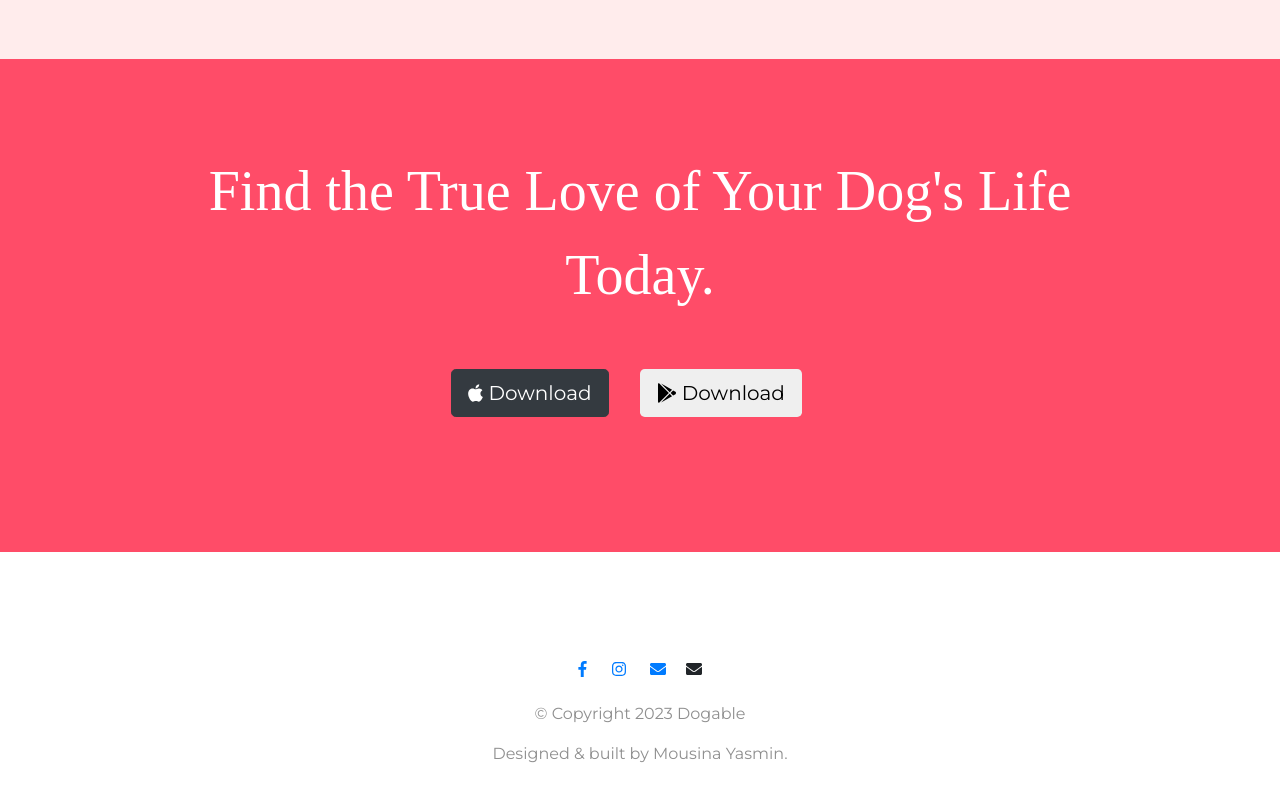
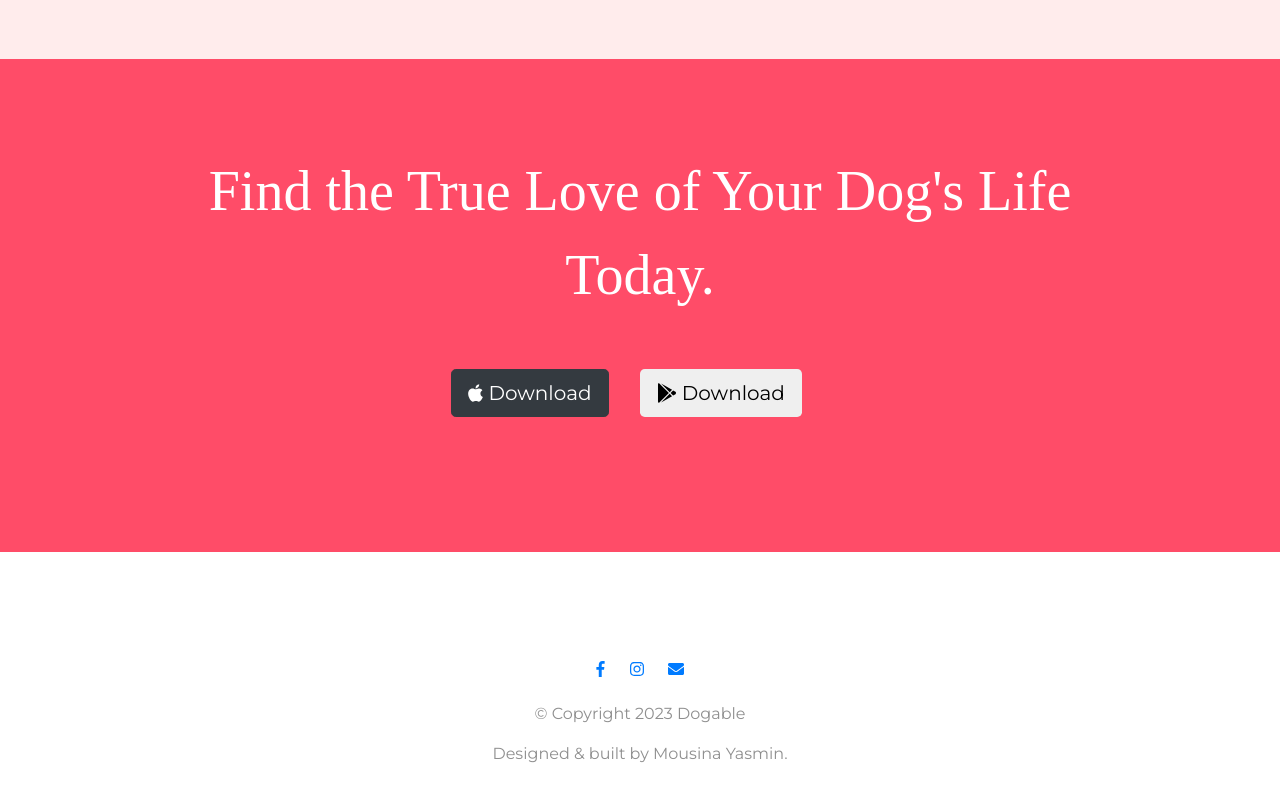
Before and after one commit to Mousina/Dogable.github.io, a plain HTML site: page index.html in a window 1280 px wide. Shown: the part 4189-4989 px from the top of the page. Drawn offline with nearby package versions, Linux system fonts and the light colour scheme; some icons are missing.

Commit message:
Update index.html

```diff
--- a/index.html
+++ b/index.html
@@ -460,7 +460,7 @@
       <a href="https://www.facebook.com/mousina.yasmin"><i class="social-icon fab fa-facebook-f"></i></a>
       <a href="https://www.linkedin.com/in/mousina-yasmin009/"><i class="fa-brands fa-linkedin"></i></i></a>
       <a href="https://www.instagram.com/mousinayasmin/"><i class="social-icon fab fa-instagram"></i></a>
-      <a href="mailto: arignabiswas01@gmail.com"><i class="social-icon fas fa-envelope"></i></a><i class="social-icon fas fa-envelope"></i></a>
+      <a href="mailto: mousinayasmin95@gmail.com"><i class="social-icon fas fa-envelope"></i></a>
       <p>© Copyright 2023 Dogable</p>
       <p>Designed & built by Mousina Yasmin.</p>
     </div>
```
